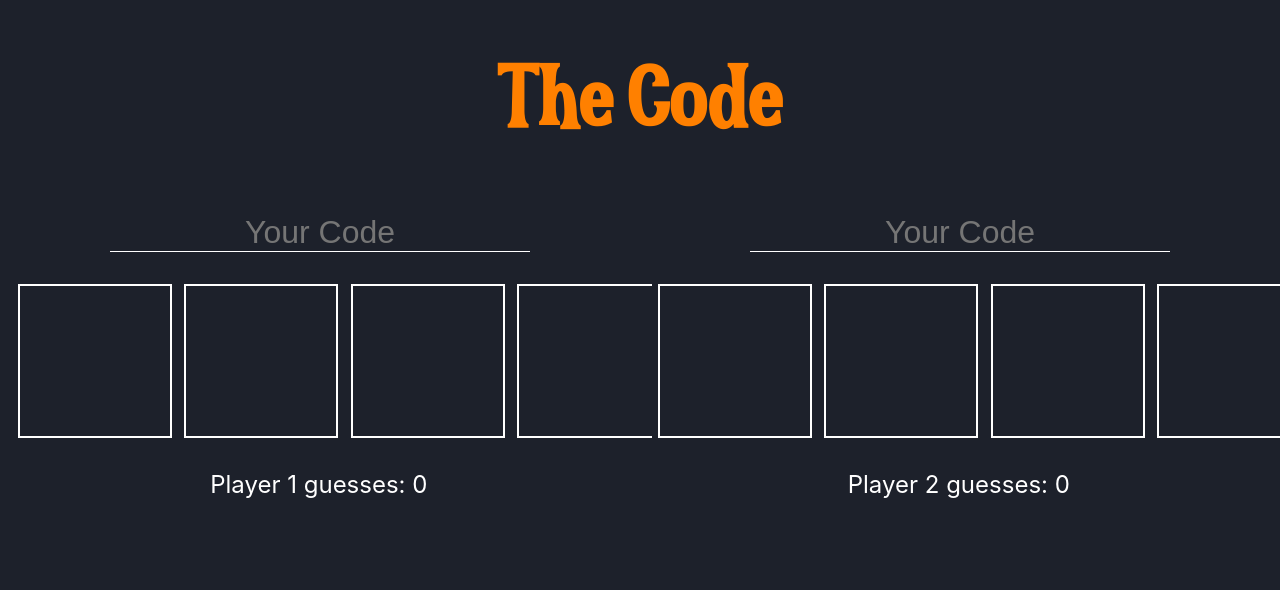
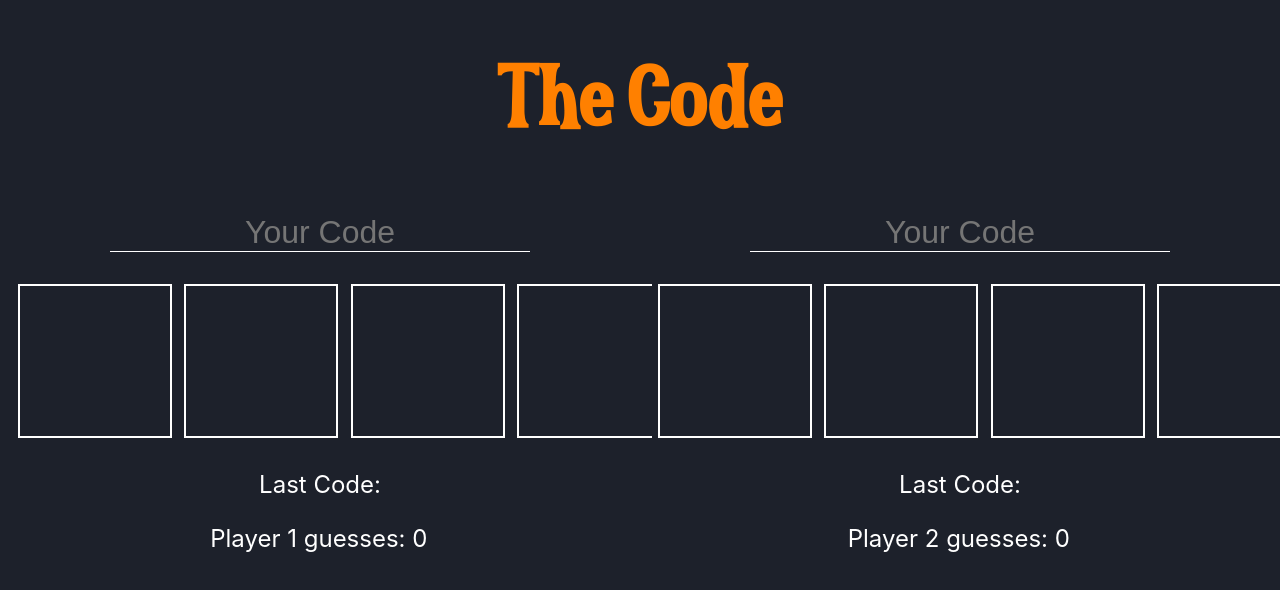
Before and after one commit to IgleDev/the-code, a React (Create React App) app: page / in a window 1280 px wide. Shown: the top 590 px of the page. Built offline with nearby package versions, Linux system fonts and the light colour scheme.

Commit message:
Update, add Historial of the last code

```diff
--- a/src/App.css
+++ b/src/App.css
@@ -81,6 +81,18 @@
   border: 2px solid #05ff05;
 }
 
+.historial{
+  display: flex;
+  margin-top: 2%;
+  align-items: center;
+  justify-content: space-around;
+}
+
+.historial p{
+  color: white;
+  font-size: 24px;
+}
+
 .guess{
   display: flex;
   margin-top: 2%;
--- a/src/components/casillas.jsx
+++ b/src/components/casillas.jsx
@@ -6,6 +6,9 @@ export default function Casillas({ playerCodes }) {
     const [contadores, setContadores] = useState({ player1: 0, player2: 0 });
     const [winPlayer1, setWinPlayer1] = useState(false);
     const [winPlayer2, setWinPlayer2] = useState(false);
+    const [historialPlayer1, setHistorialPlayer1] = useState([]);
+    const [historialPlayer2, setHistorialPlayer2] = useState([]);
+
 
     const handleChangePlayer = (e, code, setCode) => {
         setCode({ ...code, [e.target.name]: e.target.value });
@@ -14,8 +17,6 @@ export default function Casillas({ playerCodes }) {
     const handleKeyDownPlayer = (e, code, rivalCode, setCode, playerKey) => {
         if (e.key === 'Enter') {
             const playerCode = Object.values(code).join('');
-            console.log('Codigo del jugador', playerCode);
-            console.log('Codigo rival: ', rivalCode);
 
             let contador = 0;
             for (let i = 0; i < rivalCode.length; i++) {
@@ -40,6 +41,12 @@ export default function Casillas({ playerCodes }) {
                 ...prevContadores,
                 [playerKey]: contador
             }));
+
+            if (playerKey === 'player1') {
+                setHistorialPlayer1(prevHistorial => [...prevHistorial, playerCode]);
+            } else if (playerKey === 'player2') {
+                setHistorialPlayer2(prevHistorial => [...prevHistorial, playerCode]);
+            }
         }
     };
 
@@ -118,6 +125,10 @@ export default function Casillas({ playerCodes }) {
                     </div>
                 </div>
             </div>
+            <div className="historial">
+                <p>Last Code: {historialPlayer1[historialPlayer1.length - 1]}</p>
+                <p>Last Code: {historialPlayer1[historialPlayer2.length - 1]}</p>
+            </div>
             <div className="guess">
                 <p>Player 1 guesses: {contadores.player1}</p>
                 <p>Player 2 guesses: {contadores.player2}</p>
```
